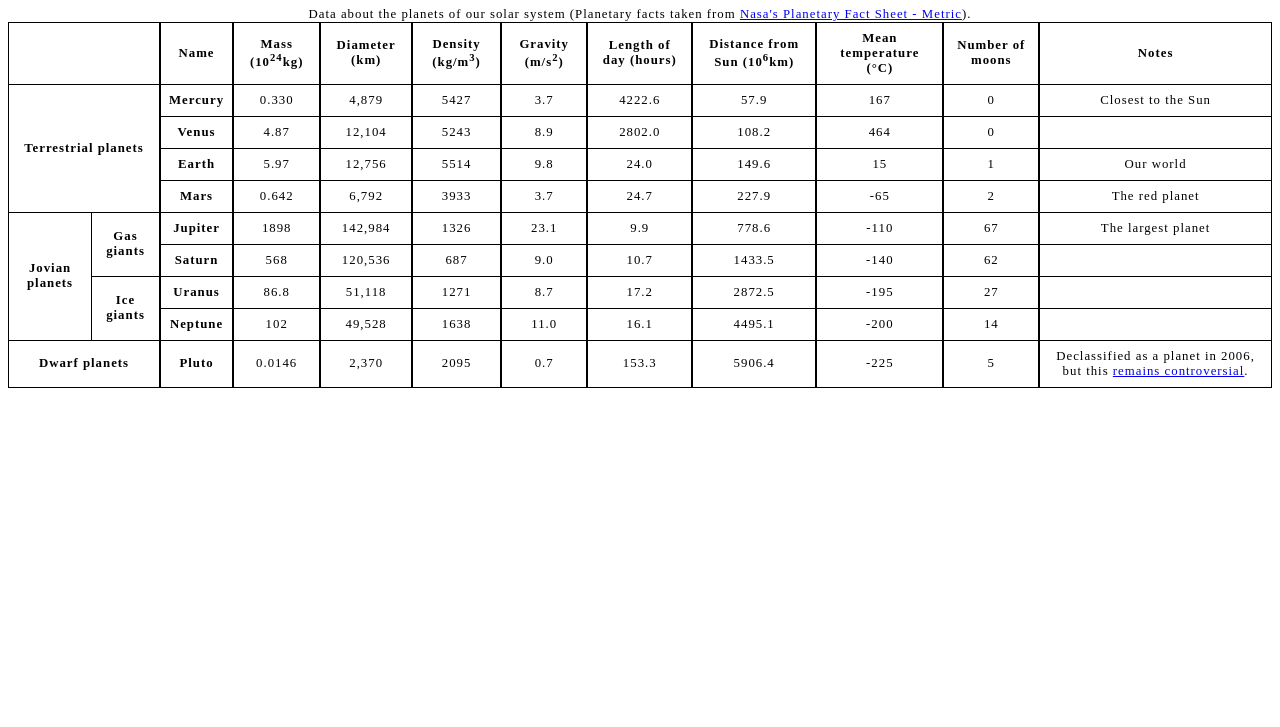
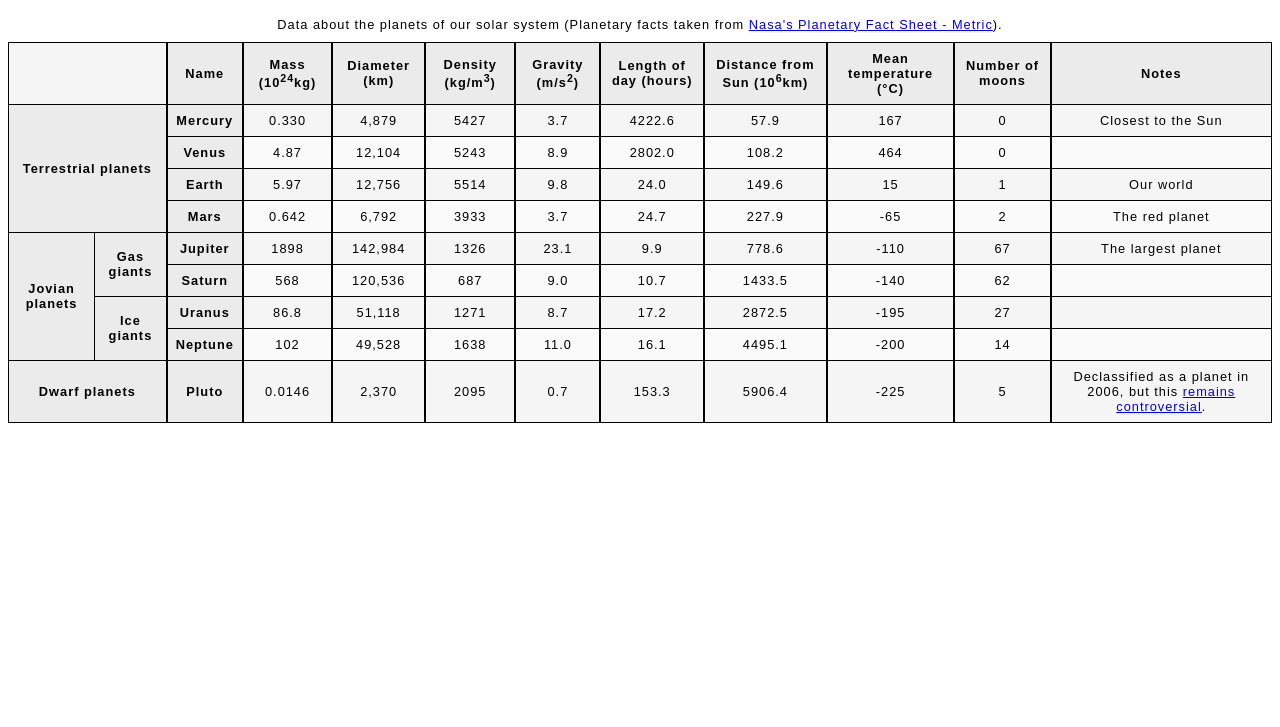
Before and after one commit to Blesstobasiljoy/Planet-data, a plain HTML site: page index.html in a window 1280 px wide. Shown: the part 73-800 px from the top of the page. Drawn offline with Linux system fonts and the light colour scheme.

Commit message:
Update table.css

```diff
--- a/table.css
+++ b/table.css
@@ -1,11 +1,35 @@
+html {
+  font-family: sans-serif;
+}
+
 table {
   border-collapse: collapse;
-  border: 2px solid rgb(200, 200, 200);
+  border: 2px solid rgb(200,200,200);
   letter-spacing: 1px;
   font-size: 0.8rem;
 }
-th,
+
+td, th {
+  border: 1px solid rgb(190,190,190);
+  padding: 10px 20px;
+}
+
+th {
+  background-color: rgb(235,235,235);
+}
+
 td {
-  padding: 5px;
-  border: 1px solid black;
+  text-align: center;
 }
+
+tr:nth-child(even) td {
+  background-color: rgb(250,250,250);
+}
+
+tr:nth-child(odd) td {
+  background-color: rgb(245,245,245);
+}
+
+caption {
+  padding: 10px;
+}
```
